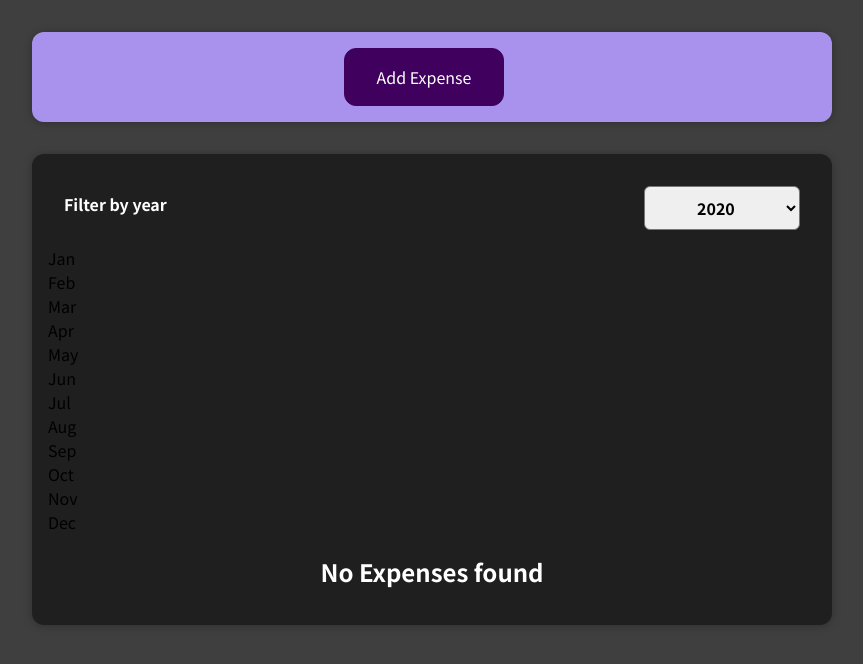
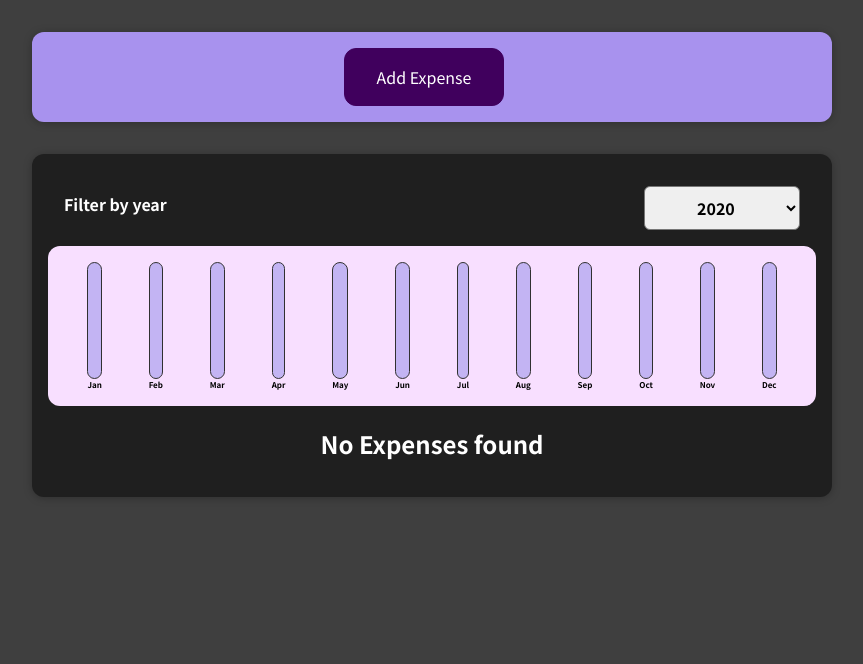
Before and after one commit to emil-ep/react-expense-calculator, a React (Create React App) app: page / in a window 1280 px wide. Shown: the top 664 px of the page, without its empty margins (208-1071 px from the left). Built offline with nearby package versions, Linux system fonts and the light colour scheme.

Commit message:
added chart styling

```diff
--- a/src/components/Chart/Chart.css
+++ b/src/components/Chart/Chart.css
@@ -0,0 +1,9 @@
+.chart {
+    padding: 1rem;
+    border-radius: 12px;
+    background-color: #f8dfff;
+    text-align: center;
+    display: flex;
+    justify-content: space-around;
+    height: 10rem;
+}
--- a/src/components/Chart/Chart.js
+++ b/src/components/Chart/Chart.js
@@ -1,6 +1,6 @@
 import React from "react";
 import CharBar from "./ChartBar";
-import "./ChartBar.css";
+import "./Chart.css";
 
 const Chart = (props) => {
   const dataPointValues = props.dataPoints.map((dataPoint) => {
--- a/src/components/Chart/ChartBar.css
+++ b/src/components/Chart/ChartBar.css
@@ -0,0 +1,32 @@
+.chart-bar {
+    height: 100%;
+    display: flex;
+    flex-direction: column;
+    align-items: center;
+}
+
+.chart-bar__inner {
+    height: 100%;
+    width: 100%;
+    border: 1px solid #313131;
+    border-radius: 12px;
+    background-color: #c3b4f3;
+    overflow: hidden;
+    display: flex;
+    flex-direction: column;
+    justify-content: flex-end;
+}
+
+.chart-bar__fill {
+    background-color: #4826b9;
+    width: 100%;
+    transition: all 0.3s ease-out;
+}
+
+
+
+.chart-bar__label {
+    font-weight: bold;
+    font-size: 0.5rem;
+    text-align: center;
+}
```
